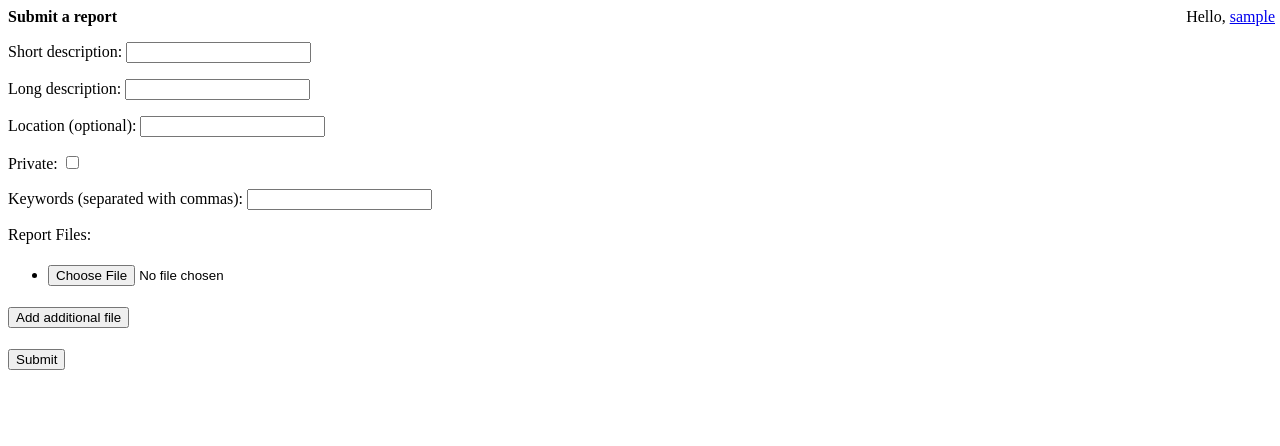
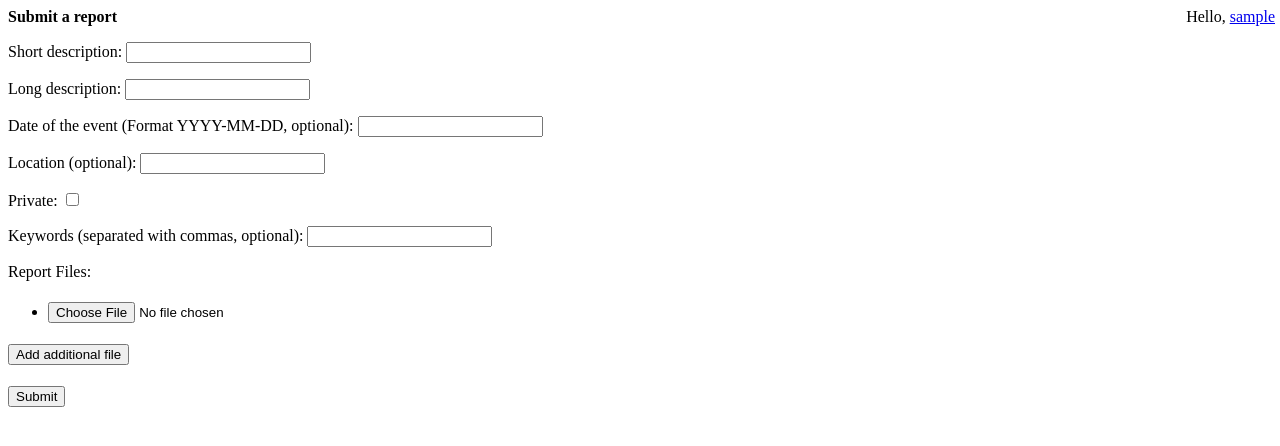
Before and after one commit to agore1/SecureWitness, a Django app: page /upload/report/ in a window 1280 px wide. Shown: the top 446 px of the page. Run offline with Django 3.2, Linux system fonts and the light colour scheme; the visitor is signed in with stand-in values (Sample User, id 1); parts of the project's set-up code (start-up, migrations or seed data) failed here and were passed over.

Commit message:
added date/time field to reports, can't search by it yet though.

```diff
--- a/securewitness/upload/models.py
+++ b/securewitness/upload/models.py
@@ -1,7 +1,7 @@
 from django.db import models
 from django.forms import ModelForm
 from django.contrib.auth.models import User
-
+from django.utils import timezone
 from registration.models import Group
 
 import os
@@ -48,6 +48,7 @@ class can_view(models.Model):
 #Model for the main report, what is there to say
 class Report(models.Model):
     pub_date = models.DateTimeField('date published');
+    event_date = models.DateTimeField('date of the event', default = timezone.now());
     author = models.CharField(max_length=200,default="Anonymous");
     short_desc = models.CharField(max_length = 50, default="None");
     long_desc = models.CharField(max_length=500, default = "None");
--- a/securewitness/upload/templates/report_view.html
+++ b/securewitness/upload/templates/report_view.html
@@ -42,6 +42,11 @@ function showForm() {
 	</p>
 	{% if report.location %}
 		Location: {{ report.location }}
+	{% endif %}
+	<p>
+    </p>
+	{% if report.event_date %}
+		Event date: {{ report.event_date.date }}
 	{% endif %}
 	<p>
 	Tags: <i>{% for key in report.report_keyword_set.all %}
--- a/securewitness/upload/templates/submit.html
+++ b/securewitness/upload/templates/submit.html
@@ -5,6 +5,30 @@
 }
 
 </style>
+
+
+</head>
+
+<body>
+<span style="position:absolute;right:5px">Hello, <a href="/accounts/profile">{{user_name}}</a></span>
+<form id="uploadForm" enctype="multipart/form-data" action="report/" method="post">
+	<label for="uploadForm"><b>Submit a report</b></label>
+	{% csrf_token %}
+	{{form.as_p}}
+
+
+    Report Files:
+    <ul id="files">
+    <li class="form"><input id="file0" name="file0" type="file" ></li>
+    </ul>
+    <p id="addButton">
+    <button type="button" onclick="addFile()">Add additional file</button>
+    </p>
+<div class="form">
+	<input type="button" value="Submit" onclick="submitUpload()">
+</div>
+</form>
+
 <script>
 files = 0;
 
@@ -22,26 +46,14 @@ function addFile(){
     files += 1;
 }
 
+function submitUpload(){
+    date = document.getElementById("id_time").value;
+    if(date.match("[0-9]{4}\-[0-9]{2}\-[0-9]{2}")){
+        document.getElementById("uploadForm").submit();
+    }
+    else
+        alert("Event date is not formatted properly");
+}
+
 </script>
-
-</head>
-
-<body>
-<span style="position:absolute;right:5px">Hello, <a href="/accounts/profile">{{user_name}}</a></span>
-<form enctype="multipart/form-data" action="report/" method="post">
-	<label for="submit-form"><b>Submit a report</b></label>
-	{% csrf_token %}
-	{{form.as_p}}
-
-    Report Files:
-    <ul id="files">
-    <li class="form"><input id="file0" name="file0" type="file" ></li>
-    </ul>
-    <p id="addButton">
-    <button type="button" onclick="addFile()">Add additional file</button>
-    </p>
-<div class="form">
-	<input type="submit" value="Submit">
-</div>
-</form>
 </body>
--- a/securewitness/upload/views.py
+++ b/securewitness/upload/views.py
@@ -184,6 +184,7 @@ def report(request):
             r.long_desc = form.cleaned_data["long_des"];
             r.location = form.cleaned_data["location"];
             r.private = form.cleaned_data["private"];
+            r.event_date = form.cleaned_data["time"];
             r.in_folder = rootForm;
             r.save();
 
@@ -262,13 +263,14 @@ def search_form(request):
 
 #Form model
 class ReportForm(forms.Form):
-	short_des = forms.CharField(label="Short description", max_length = 50);
-	long_des = forms.CharField(label="Long description", max_length = 500);
-	location = forms.CharField(label="Location (optional)", max_length = 50,required=False);
-	private = forms.BooleanField(label="Private", required=False);
-	tags = forms.CharField(label="Keywords (separated with commas)", max_length = 100, required=False);
+    short_des = forms.CharField(label="Short description", max_length = 50);
+    long_des = forms.CharField(label="Long description", max_length = 500);
+    time = forms.DateTimeField(label="Date of the event (Format YYYY-MM-DD, optional)", required=False);
+    location = forms.CharField(label="Location (optional)", max_length = 50,required=False);
+    private = forms.BooleanField(label="Private", required=False);
+    tags = forms.CharField(label="Keywords (separated with commas, optional)", max_length = 100, required=False);
 
-	#file = forms.FileField(label="Report file", required=False);
+    #file = forms.FileField(label="Report file", required=False);
 
 #Unused file upload method, before the use of formModels.
 def handle_uploaded_file(f,name):
```
